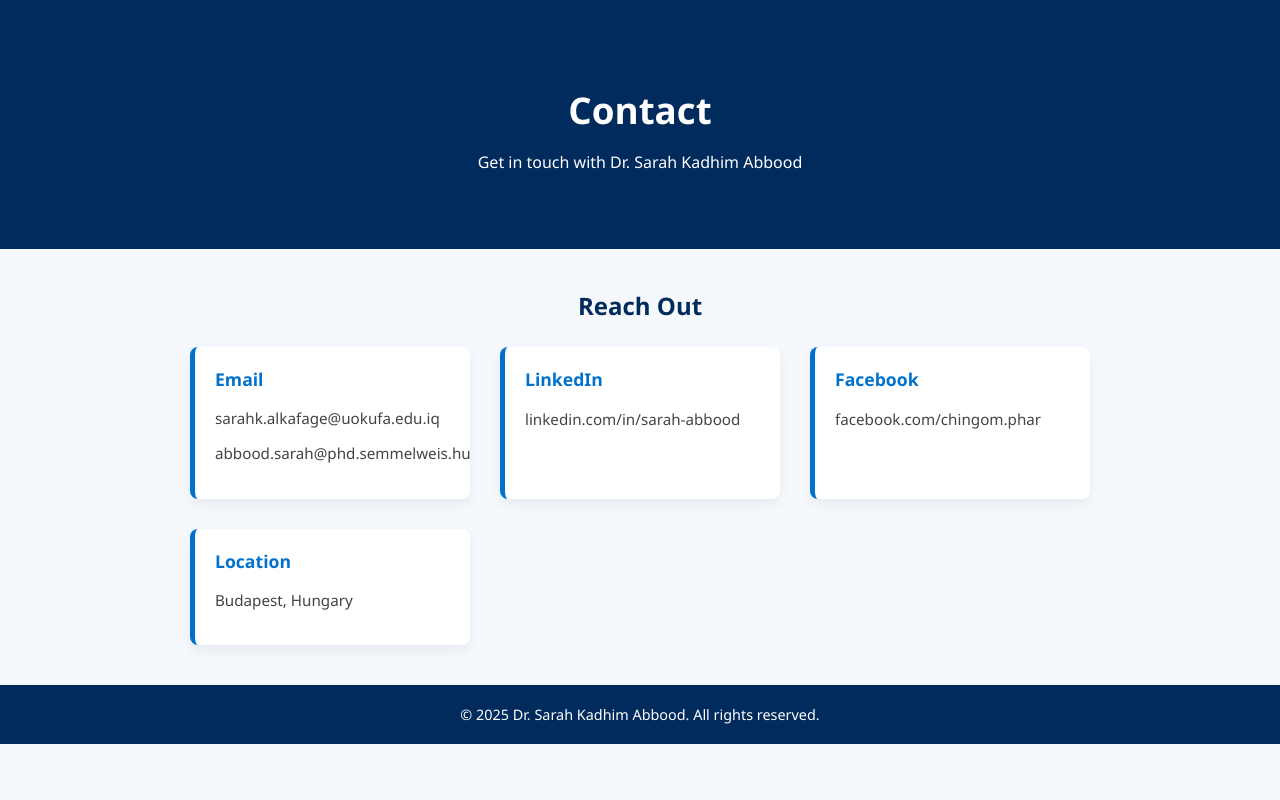
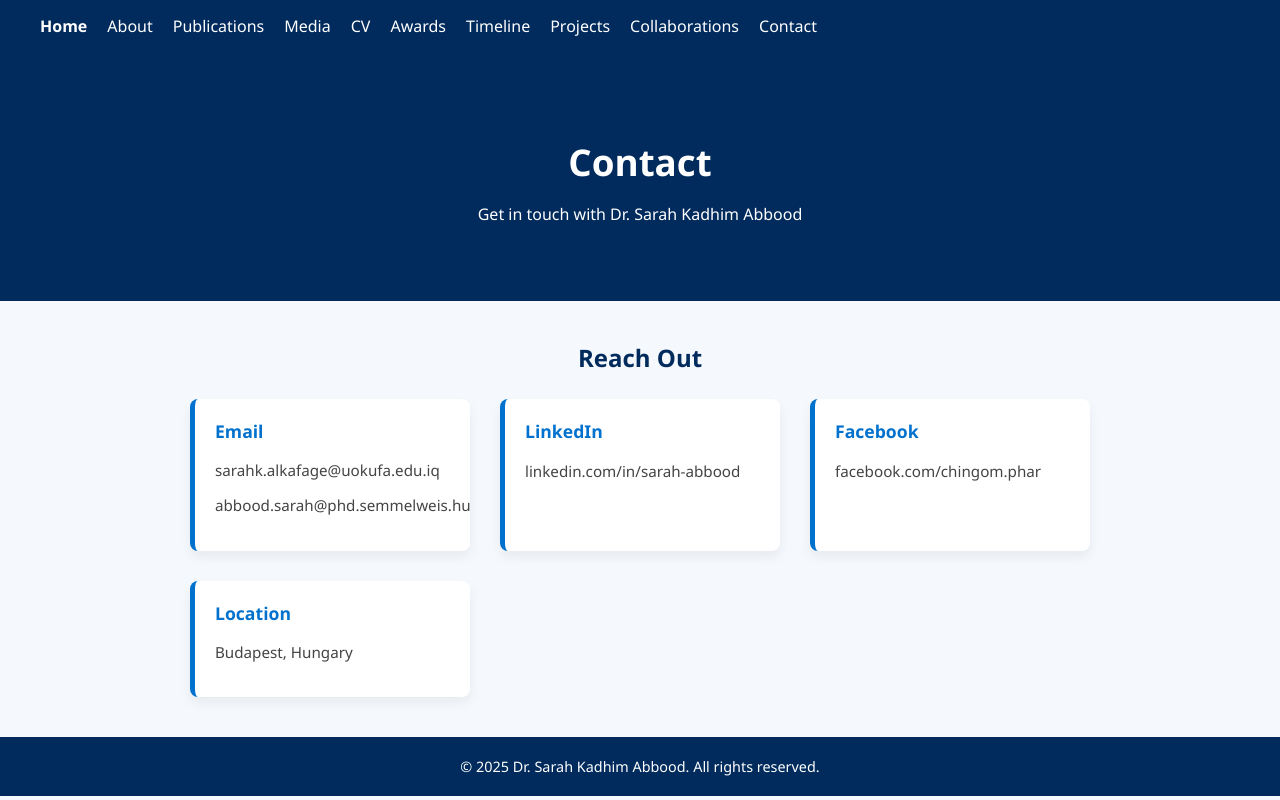
Before and after one commit to SarahkAbbood/SarahKAbbood.github.io, a plain HTML site: page contact.html in a window 1280 px wide. Drawn offline with Linux system fonts and the light colour scheme.

Commit message:
Update contact.html

```diff
--- a/contact.html
+++ b/contact.html
@@ -84,6 +84,20 @@
 
   </style>
 </head>
+  <nav style="background:#002b5c; padding: 15px 20px;">
+  <div style="max-width: 1200px; margin: auto; display: flex; flex-wrap: wrap; gap: 20px; align-items: center;">
+    <a href="index.html" style="color: white; text-decoration: none; font-weight: bold;">Home</a>
+    <a href="about.html" style="color: white; text-decoration: none;">About</a>
+    <a href="publications.html" style="color: white; text-decoration: none;">Publications</a>
+    <a href="media.html" style="color: white; text-decoration: none;">Media</a>
+    <a href="cv.html" style="color: white; text-decoration: none;">CV</a>
+    <a href="awards.html" style="color: white; text-decoration: none;">Awards</a>
+    <a href="timeline.html" style="color: white; text-decoration: none;">Timeline</a>
+    <a href="projects.html" style="color: white; text-decoration: none;">Projects</a>
+    <a href="collaborations.html" style="color: white; text-decoration: none;">Collaborations</a>
+    <a href="contact.html" style="color: white; text-decoration: none;">Contact</a>
+  </div>
+</nav>
 <body>
 
   <header>
```
